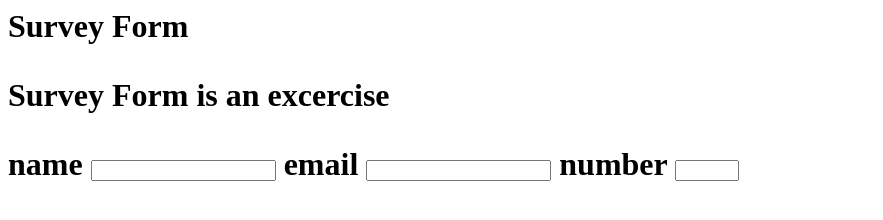
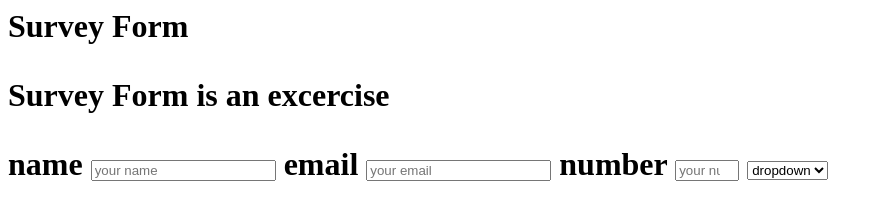
Before and after one commit to thronecloud/survey-form, a plain HTML site: page index.html in a window 1280 px wide. Shown: the whole page, without its empty margins (0-883 px from the left). Drawn offline with Linux system fonts and the light colour scheme.

Commit message:
add select

```diff
--- a/index.html
+++ b/index.html
@@ -7,15 +7,19 @@
 
         <form action="" id="survey-form">
             <label id="name-label">name</label>
-            <input type="text" id="name"  required>
+            <input type="text" id="name"  required placeholder="your name">
 
             <label id="email-label">email</label>
-            <input type="email" id="email" required>
+            <input type="email" id="email" required placeholder="your email">
 
 
             <label id="number-label">number</label>
-            <input type="number" id="number" min="1" max="100" required>
+            <input type="number" id="number" min="1" max="100" required placeholder="your number">
 
+            <select name="" id="dropdown">
+                <option value="dropdown" id="dropdown">dropdown</option>
+                <option value="" id="">another</option>
+            </select>
 
         </form>
 
```
